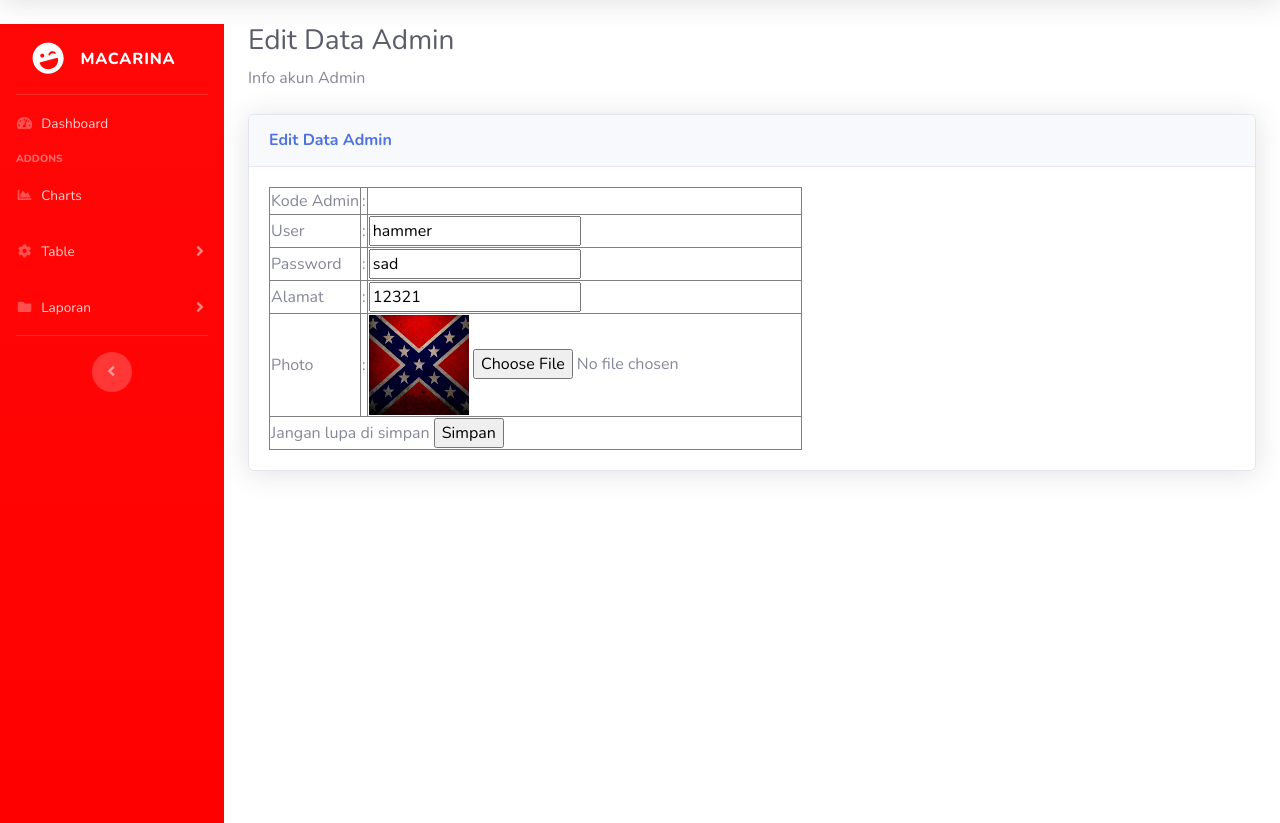
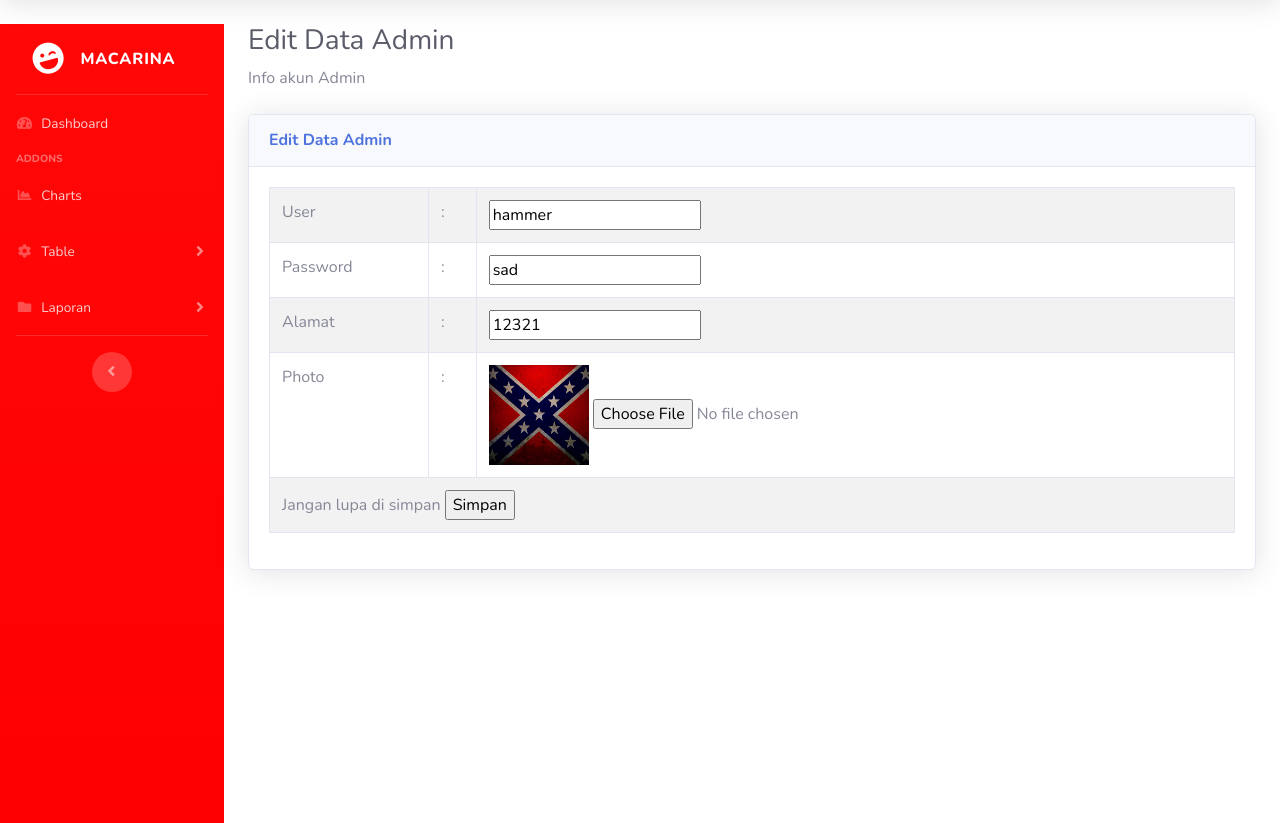
Before and after one commit to anjualiciajohan/Macarina, a PHP site: page /admin/admin/detAdmin.php?txt_idadm=1 in a window 1280 px wide. Shown: the part 70-893 px from the top of the page. Run offline with PHP 8.4, Linux system fonts and the light colour scheme; data comes from the database, SQL or seed files in the repository.

Commit message:
Update detAdmin.php

```diff
--- a/admin/admin/detAdmin.php
+++ b/admin/admin/detAdmin.php
@@ -58,12 +58,7 @@ include_once "../config/side.php";
 
           ?>
             <form method ="POST" action="editAdmin.php" enctype="multipart/form-data">
-                <table border="1">
-                    <tr>
-                        <td>Kode Admin</td>
-                        <td>:</td>
-                        <td><input type="hidden" name="txt_idadm" value="<?php echo $data['kd_admin'] ?>"></td>
-                    </tr>
+                <table border="1" class="table table-striped table-bordered table-hover">
                     <tr>
                         <td>User</td>
                         <td>:</td>
```
